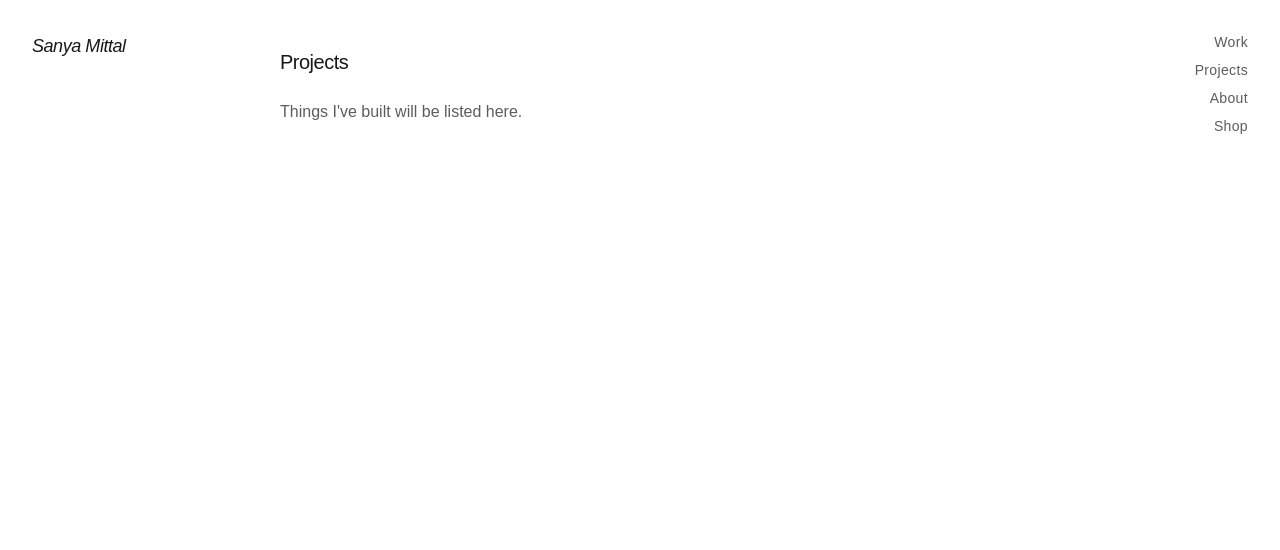
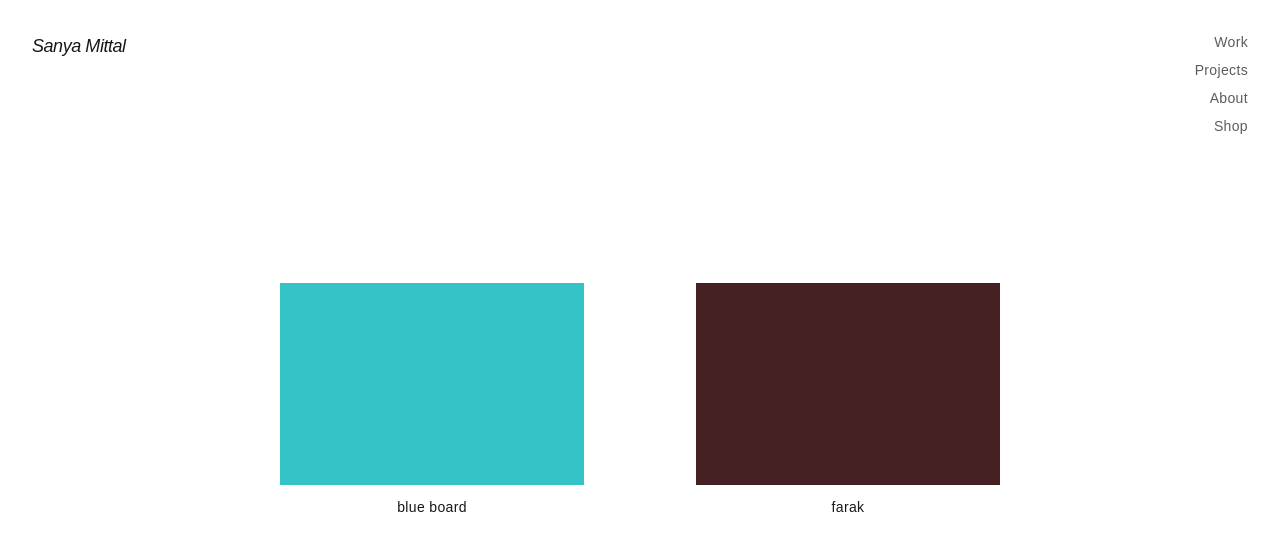
Before and after one commit to sunnygirl48/Website, a Next.js app: page /projects in a window 1280 px wide. Shown: the top 550 px of the page. Built offline with nearby package versions, Linux system fonts and the light colour scheme.

Commit message:
Add Projects page rectangles and rewrite README
Projects now shows two side-by-side color blocks linking to
blueboard.studio and farak.world. README replaced with a personal
guide to the files and edit/publish workflow.

Co-Authored-By: Claude Sonnet 5.5 <noreply@anthropic.com>

```diff
--- a/src/app/(site)/projects/page.tsx
+++ b/src/app/(site)/projects/page.tsx
@@ -4,13 +4,33 @@ export const metadata: Metadata = {
   title: "projects @ sanyamittal.com",
 };
 
+const projects = [
+  { name: "blue board", href: "https://blueboard.studio", color: "#34c4c7" },
+  { name: "farak", href: "https://farak.world", color: "#452124" },
+];
+
 export default function Projects() {
   return (
-    <div className="flex flex-col gap-6">
-      <h1 className="text-xl font-medium tracking-tight">Projects</h1>
-      <p className="max-w-prose text-foreground/70">
-        Things I&apos;ve built will be listed here.
-      </p>
+    <div className="flex min-h-[calc(100svh-6rem)] items-center">
+      <div className="grid w-full grid-cols-2 gap-12 sm:gap-28">
+        {projects.map((project) => (
+          <a
+            key={project.name}
+            href={project.href}
+            target="_blank"
+            rel="noopener noreferrer"
+            className="flex flex-col gap-3 transition-opacity hover:opacity-80"
+          >
+            <div
+              className="aspect-[3/2] w-full"
+              style={{ backgroundColor: project.color }}
+            />
+            <span className="text-center text-sm tracking-wide">
+              {project.name}
+            </span>
+          </a>
+        ))}
+      </div>
     </div>
   );
 }
```
Also changed, not shown: 1 other file (tests, documents, lock files or other folders).
